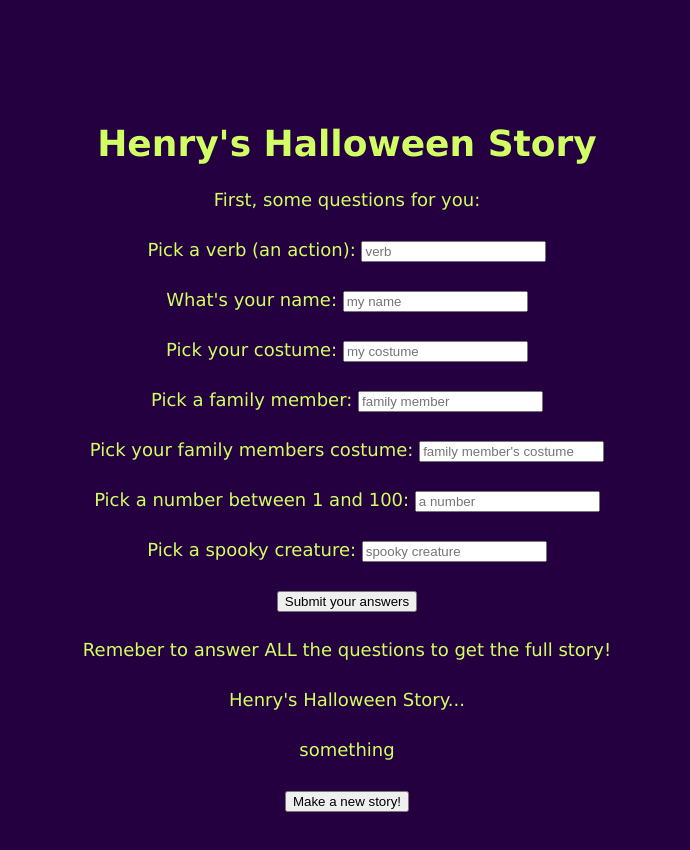
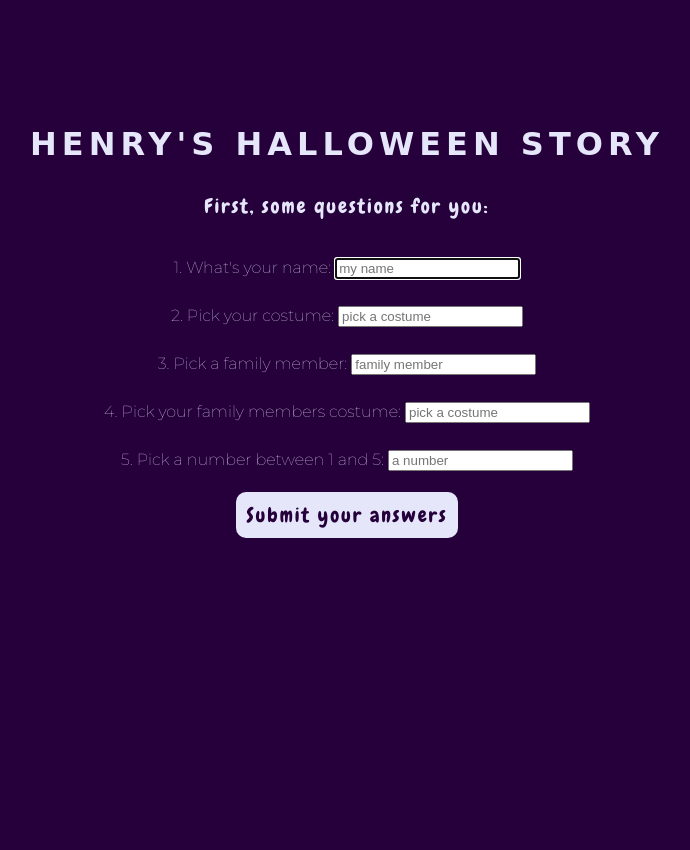
Before and after one commit to AmyWilford/halloweenMadLib, a plain HTML site: page index.html in a window 1280 px wide. Shown: the whole page, without its empty margins (293-983 px from the left). After the commit the page ends 800 px from the top, so only its background shows below. Drawn offline with Linux system fonts and the light colour scheme; a web font is replaced by a local one.

Commit message:
pick monster function and images added

```diff
--- a/index.html
+++ b/index.html
@@ -5,32 +5,27 @@
     <meta http-equiv="X-UA-Compatible" content="IE=edge">
     <meta name="viewport" content="width=device-width, initial-scale=1.0">
     <link rel="stylesheet" href="styles.css">
+    <link href="https://fonts.googleapis.com/css2?family=Chewy&family=Irish+Grover&family=Montserrat:wght@100;500&display=swap" rel="stylesheet">
     <title>Henry's Halloween Story</title>
 </head>
-<body>
-    <h1>Henry's Halloween Story</h1>
+<body id="body">
     <div id="storyInput">
-        <p class="questionHead">First, some questions for you:</p>
-        <p>Pick a verb (an action):
-            <input id="verb" type="text" placeholder="verb"/>
+        <h1 id="title">Henry's Halloween Story</h1>
+        <p id="questionHead">First, some questions for you:</p>
+        <p>1. What's your name:
+            <input autocomplete="off" id="myName" type="text" placeholder="my name"/>
         </p>
-        <p>What's your name:
-            <input id="myName" type="text" placeholder="my name"/>
+        <p>2. Pick your costume:
+            <input autocomplete="off" id="myCostume" type="text" placeholder="pick a costume"/>
         </p>
-        <p>Pick your costume:
-            <input id="myCostume" type="text" placeholder="my costume"/>
+        <p>3. Pick a family member:
+            <input autocomplete="off" id="familyMember" type="text" placeholder="family member"/>
         </p>
-        <p>Pick a family member:
-            <input id="familyMember" type="text" placeholder="family member"/>
+        <p>4. Pick your family members costume:
+            <input id="familyCostume" type="text" autocomplete="off" placeholder="pick a costume"/>
         </p>
-        <p>Pick your family members costume:
-            <input id="familyCostume" type="text" placeholder="family member's costume"/>
-        </p>
-        <p>Pick a number between 1 and 100:
+        <p>5. Pick a number between 1 and 5:
             <input id="qty" type="number" placeholder="a number"/>
-        </p>
-        <p>Pick a spooky creature:
-            <input id="creature" type="text" placeholder="spooky creature"/>
         </p>
         <button id="submit">Submit your answers</button>
         <p id="warning">Remeber to answer ALL the questions to get the full story!</p>
@@ -38,6 +33,9 @@
     <div id="storyOutput">
         <p>Henry's Halloween Story...</p>
         <p id="theStory">something</p>
+        <div>
+            <img id="image" src=""/>
+        </div>
         <button id="again">Make a new story!</button>
     </div>
     <script src="./madlib.js"></script>
--- a/madlib.js
+++ b/madlib.js
@@ -1,35 +1,107 @@
-const storyInput = document.querySelector('#storyInput');
-const storyOutput = document.querySelector('#storyOutput');
-const warning = document.querySelector('#warning');
+let storyInput = document.querySelector('#storyInput');
+let storyOutput = document.querySelector('#storyOutput');
+let warning = document.querySelector('#warning');
+let creature;
 
-const verb = document.querySelector('#verb');
-const myName= document.querySelector('#myName');
-const myCostume = document.querySelector('#myCostume');
-const familyMember = document.querySelector('#familyMember');
-const familyCostume = document.querySelector('#familyCostume');
-const qty = document.querySelector('#qty');
-const creature = document.querySelector('#creature');
+
+let myName= document.querySelector('#myName');
+let myCostume = document.querySelector('#myCostume');
+let familyMember = document.querySelector('#familyMember');
+let familyCostume = document.querySelector('#familyCostume');
+let qty = document.querySelector('#qty')
 
 let theStory = document.querySelector('#theStory')
 
-// const again = document.querySelector('#again');
-// again.addEventListener('click', resetPage, false); //tbd what this means
+let submit = document.querySelector('#submit');
+submit.addEventListener("click", writeStory);
 
-let submit = document.querySelector('#submit');
-submit.addEventListener("click", writeStory); //tbd what this means
+document.querySelector('#myName').focus();
+window.addEventListener('keydown', keydownHandler, false);
 
+const again = document.querySelector('#again');
+again.addEventListener('click', resetPage, false);
 
-// document.querySelector(#firstName).focus();
-// window.addEventListener('keydown', keydownHandler, flase);
+ //This is already displayblock by default  - but clariying now will make it easier in the future
+ storyInput.className= "displayBlock";
+ storyOutput.className = "displayNone";
+ warning.className = "displayNone";
 
-function writeStory() {
+ myName.focus();
+
+// function to make enter key submit answer
+ function keydownHandler(event) {
+    // asci keycodes - each key on keyboard has its own keycode
+    if(event.keyCode === 13) {
+        console.log('Enter key pressed');
+        writeStory()
+
+        storyInput.className= "displayNone";
+        storyOutput.className = "displayBlock";
+        warning.className = "displayNone";
+        body.style.backgroundColor = 'black';
+        body.style.color = '#ffa963';
+        };
+}
+
+function checkComplete() {
+    //verify the user filled in the form
+    if(myName.value =='' || myCostume.value== '' || familyMember.value =='' || familyCostume.value =='' || qty.value =='') {
+        warning.className = 'displayBlock';
+        return false
+    } else {
+        return true;
+    }
+    // this function needs to return true or false to make sure that it can be used in the writeStory function which is checking for a boolean value
+}
+
+//  function to create write story with inputted answers
+function writeStory(){
+    if(checkComplete() === false) {
+        return
+    }
     let finishedStory = '';
-    finishedStory+= 'Tonight is the night when all of the spooky Monsters come out to ' + verb.value + '. My name is ' + myName.value + " and this year I'm going trick-or-treating dressed as a" + myCostume.value + '. ' + familyMember.value + ' is going with me, dressed as a ' + familyCostume.value + '. '+ 'I hope we see ' + qty.value + ' ' + creature.value + ' tonight so I can tell them HAPPY HALLOWEEN!'
-
+    finishedStory+= 'Tonight is the night when all of the spooky Monsters come out to play. <br>My name is ' + myName.value + " and this year I'm going trick-or-treating dressed as a " + myCostume.value + '. <br>' + familyMember.value + ' is going with me, dressed as a ' + familyCostume.value + '. '+ '<br>I hope we see ' + qty.value + '  ' + pickCreature(qty.value) + ' tonight so I can tell them HAPPY HALLOWEEN!'
     theStory.innerHTML = finishedStory
 };
 
+function pickCreature(num) {
+    if (num === '1') {
+        creature = 'wicked witch'
+        document.querySelector('#image').src="./resources/witch.png";
+    } else if (num === '2') {
+        creature = 'tricky trolls'
+        document.querySelector('#image').src="./resources/trolls.png";
+    } else if (num ==='3') {
+        creature = 'threatening pairs of eyes'
+        document.querySelector('#image').src="./resources/eyes.png";
+    } else if (num ==='4') {
+        creature = 'fumbling frankensteins'
+        document.querySelector('#image').src="./resources/frankensteins.png";
+    } else if (num ==='5') {
+        creature = 'fiendish ghouls'
+        document.querySelector('#image').src="./resources/ghosts.png";
+    } else {
+        console.log('no monsters for you')
+    }
+    return creature;
+    };
 
 
+// a function to reset the page so the user can make a new story
+function resetPage() {
+    storyInput.className= "displayBlock";
+    storyOutput.className = "displayNone";
+    warning.className = "displayNone";
+    body.style.backgroundColor = '#26003b';
+    body.style.color = 'lavender';
 
-// const resetPage = () =>
+    myName.value = '';
+    myCostume.value = '';
+    familyMember.value = '';
+    familyCostume.value = '';
+    qty.value = '';
+
+    theStory.innerHTML = '';
+
+    myName.focus();
+}
--- a/styles.css
+++ b/styles.css
@@ -1,9 +1,53 @@
 body {
     margin: 10%;
-    background-color: #250041;
-    color: #d1ff63;
-    font-size: 18px;
+    background-color: #26003b;
+    color: lavender;
+    font-size: 16px;
     text-align: center;
     font-family: Verdana, Geneva, Tahoma, sans-serif;
     line-height: 2rem;
+    font-family: 'Montserrat', sans-serif;
 }
+
+#title {
+    font-family: 'Irish Grover', cursive;
+    text-transform: uppercase;
+    letter-spacing: 5px;
+    margin-bottom: 30px;
+}
+#questionHead {
+    margin-bottom: 30px;
+    font-family:'Chewy', cursive;
+    font-size: 20px;
+    letter-spacing: 2px;
+
+}
+
+#storyInput {
+    font-weight: 100;
+}
+.displayNone {
+    display: none;
+}
+.displayBlock {
+    display: block;
+}
+
+button {
+    cursor: pointer;
+    color: #26003b;
+    background-color: lavender;
+    border: none;
+    border-radius: 10px;
+    padding: 10px;
+    font-family:'Chewy', cursive;
+    font-size: 20px;
+    letter-spacing: 2px;
+}
+
+button:active {
+    background-color: #ffa963;
+}
+#image {
+    width: 300px;
+}
```
Also changed, not shown: resources/eyes.png (added), resources/frankensteins.png (added), resources/ghosts.png (added), resources/trolls.png (added), resources/witch.png (added).
